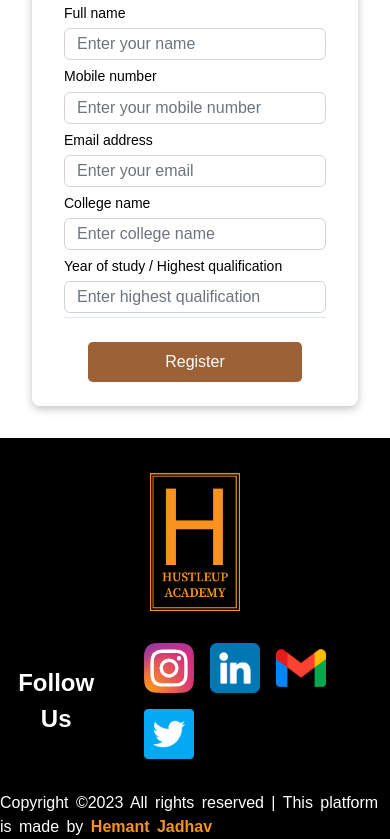
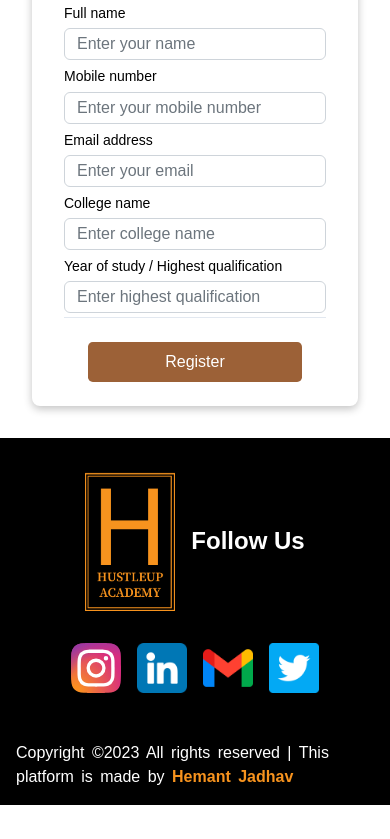
Before and after one commit to webdev-hemant/huc-fe, a Next.js app: page / in a window 390 px wide. Shown: the part 3827-4666 px from the top of the page. After the commit the page ends 4632 px from the top, so only its background shows below. Built offline with nearby package versions, Linux system fonts and the light colour scheme.

Commit message:
footer improved in mobile

```diff
--- a/src/components/Footer/Footer.tsx
+++ b/src/components/Footer/Footer.tsx
@@ -10,13 +10,14 @@ const Footer = () => {
     <div className={styles.footerWrapper}>
       <div className={styles.logoWrapper}>
         <Image width={90} src={ogLogo} alt="" />
+        <h4 className={`${styles.followUsText} sm:hidden`}>Follow Us</h4>
       </div>
       <div className={styles.followUsWrapper}>
-        <h4 className={styles.followUsText}>Follow Us</h4>
+        <h4 className={`${styles.followUsText} hidden sm:block`}>Follow Us</h4>
         <SocialMediaComponents />
       </div>
       <div className={styles.copyRightWrapper}>
-        <p className={styles.copyRightText}>
+        <p className={`${styles.copyRightText}`}>
           Copyright ©{`${new Date().getFullYear()}`} All rights reserved | This
           platform is made by{" "}
           <Link target="_blank" href="https://crazy-developer.vercel.app/">
--- a/src/components/Footer/footer.module.scss
+++ b/src/components/Footer/footer.module.scss
@@ -15,8 +15,15 @@
   }
   .logoWrapper {
     padding-top: 2rem;
-    // display: flex;
-    // justify-content: center;
+    display: flex;
+    justify-content: center;
+    align-items: center;
+    gap: 1rem;
+    .followUsText {
+      text-align: center;
+      font-size: 1.5rem;
+      font-weight: bolder;
+    }
   }
   .followUsWrapper {
     display: flex;
@@ -32,6 +39,9 @@
     // margin-top: 1rem;
     .copyRightText {
       word-spacing: 3px;
+      @media screen and (max-width: 768px) {
+        padding: 1rem 1rem;
+      }
       .nameBranding {
         font-weight: 600;
         color: rgb(247, 147, 30);
```
